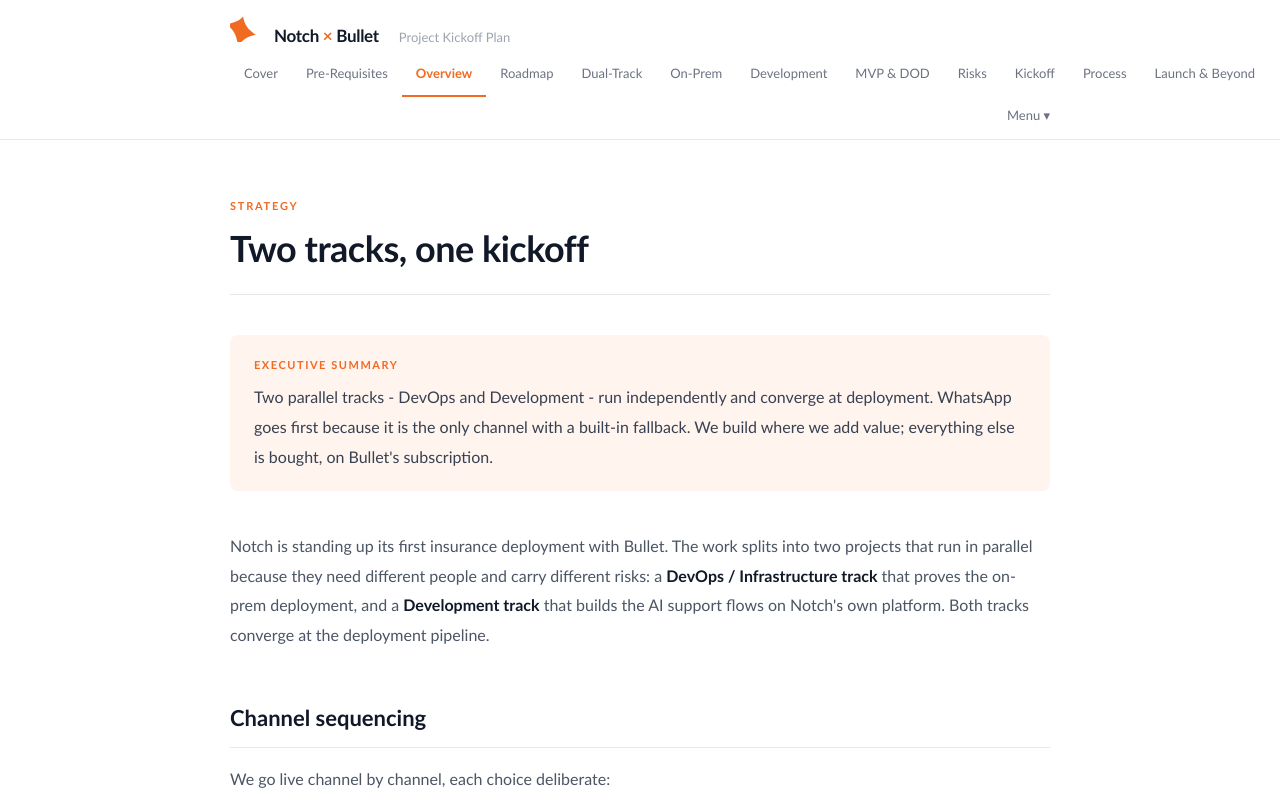
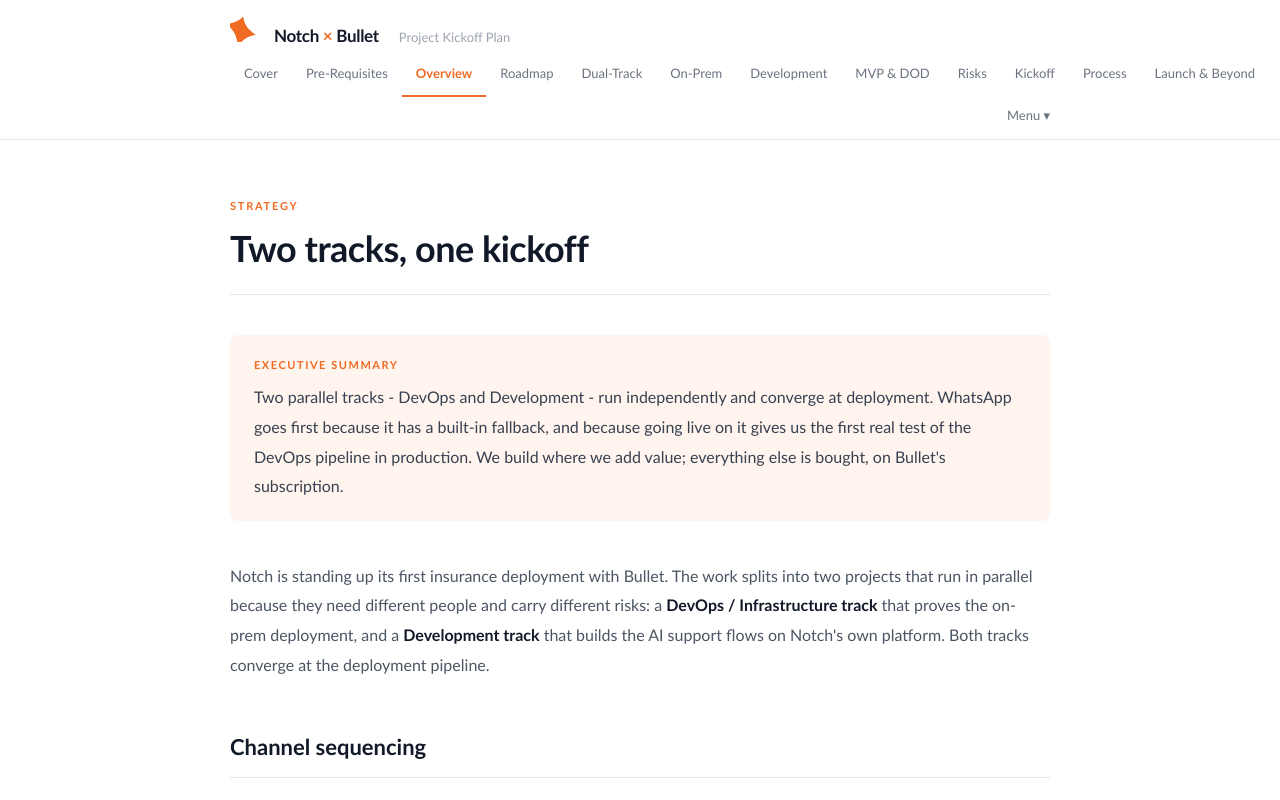
Before and after one commit to OrSchiffmann/Notch-task, a React (Vite) app: page / in a window 1280 px wide. Both pictures are taken after a click on the button "Overview". Shown: the top 800 px of the page. Built offline with nearby package versions, Linux system fonts and the light colour scheme.

Commit message:
remove 'only' from fallback claim, add DevOps pipeline validation as WhatsApp first rationale

```diff
--- a/src/components/tabs/Overview.jsx
+++ b/src/components/tabs/Overview.jsx
@@ -5,7 +5,7 @@
     <div>
       <SectionHeader eyebrow="STRATEGY" title="Two tracks, one kickoff" />
       <Summary>
-        Two parallel tracks - DevOps and Development - run independently and converge at deployment. WhatsApp goes first because it is the only channel with a built-in fallback. We build where we add value; everything else is bought, on Bullet's subscription.
+        Two parallel tracks - DevOps and Development - run independently and converge at deployment. WhatsApp goes first because it has a built-in fallback, and because going live on it gives us the first real test of the DevOps pipeline in production. We build where we add value; everything else is bought, on Bullet's subscription.
       </Summary>
 
       <P>
@@ -16,7 +16,7 @@
       <P>We go live channel by channel, each choice deliberate:</P>
 
       <NumberedItem n="1" title="WhatsApp - first (V0)">
-        Bullet already operates this channel, it is the simplest technically (async text, no real-time NLU), and it is the <strong style={{ color: 'var(--color-accent)' }}>only channel with a built-in fallback</strong> - if AI fails, Glassix hands off to a human. We want failure modes discovered where they are recoverable. Critically, we do not need to go live with all WhatsApp flows - V0 can be a single category.
+        Bullet already operates this channel and it is the simplest technically (async text, no real-time NLU). It has a <strong style={{ color: 'var(--color-accent)' }}>built-in fallback via Glassix</strong> - if AI fails, a human agent picks up. That makes it the right place to discover failure modes, because they are recoverable. Going live on WhatsApp also gives us the first real end-to-end test of the DevOps pipeline in a production environment - validating the deployment model before we build on top of it. Critically, we do not need to go live with all WhatsApp flows - V0 can be a single category.
       </NumberedItem>
       <NumberedItem n="2" title="Mobile App - second (Bullet's 2026 priority)">
         Highest customer value. WhatsApp V0 is Phase 0 of the App: the core capabilities proven there are exactly what the App reuses. App has no graceful fallback, so nothing unproven lands there first.
```
